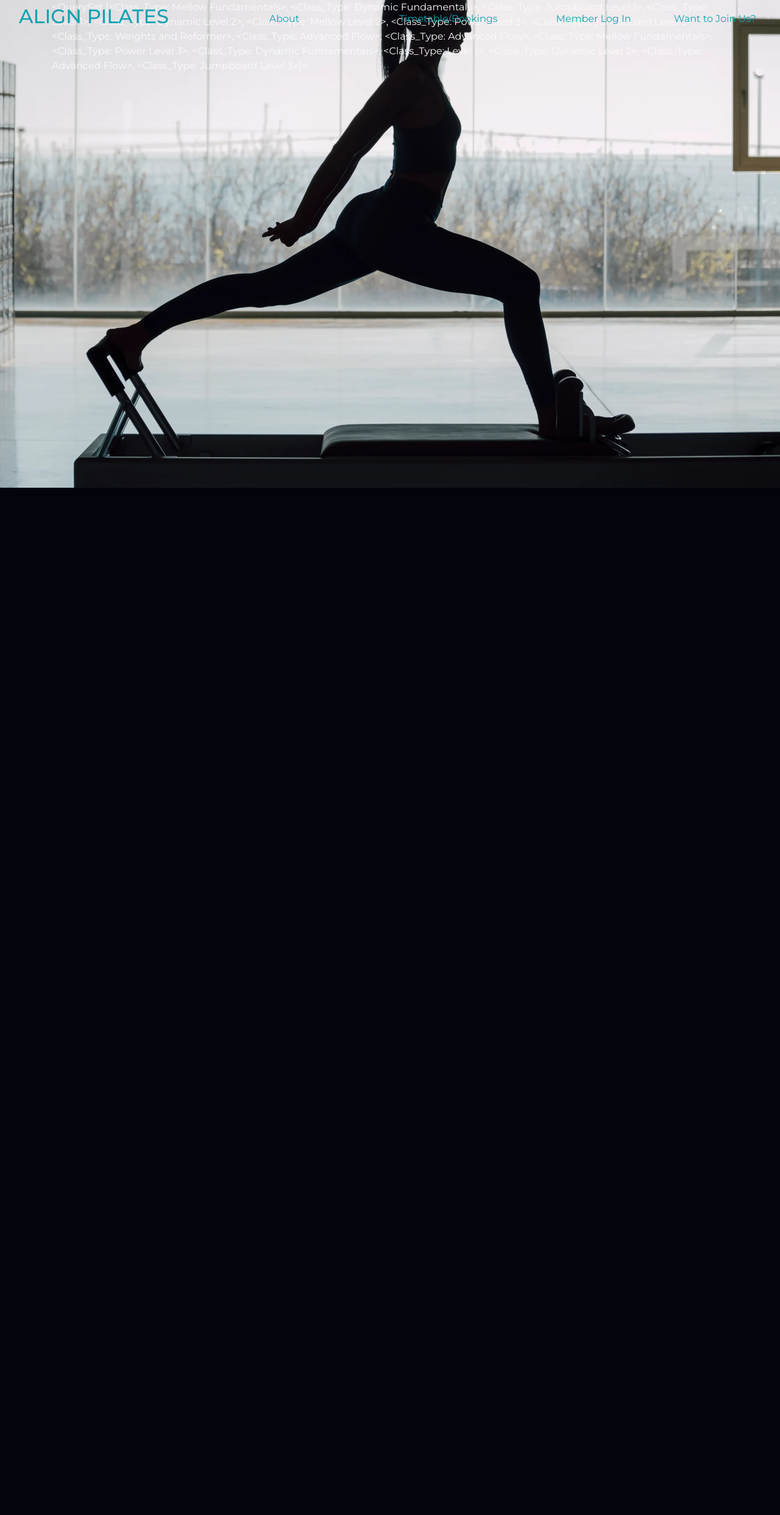
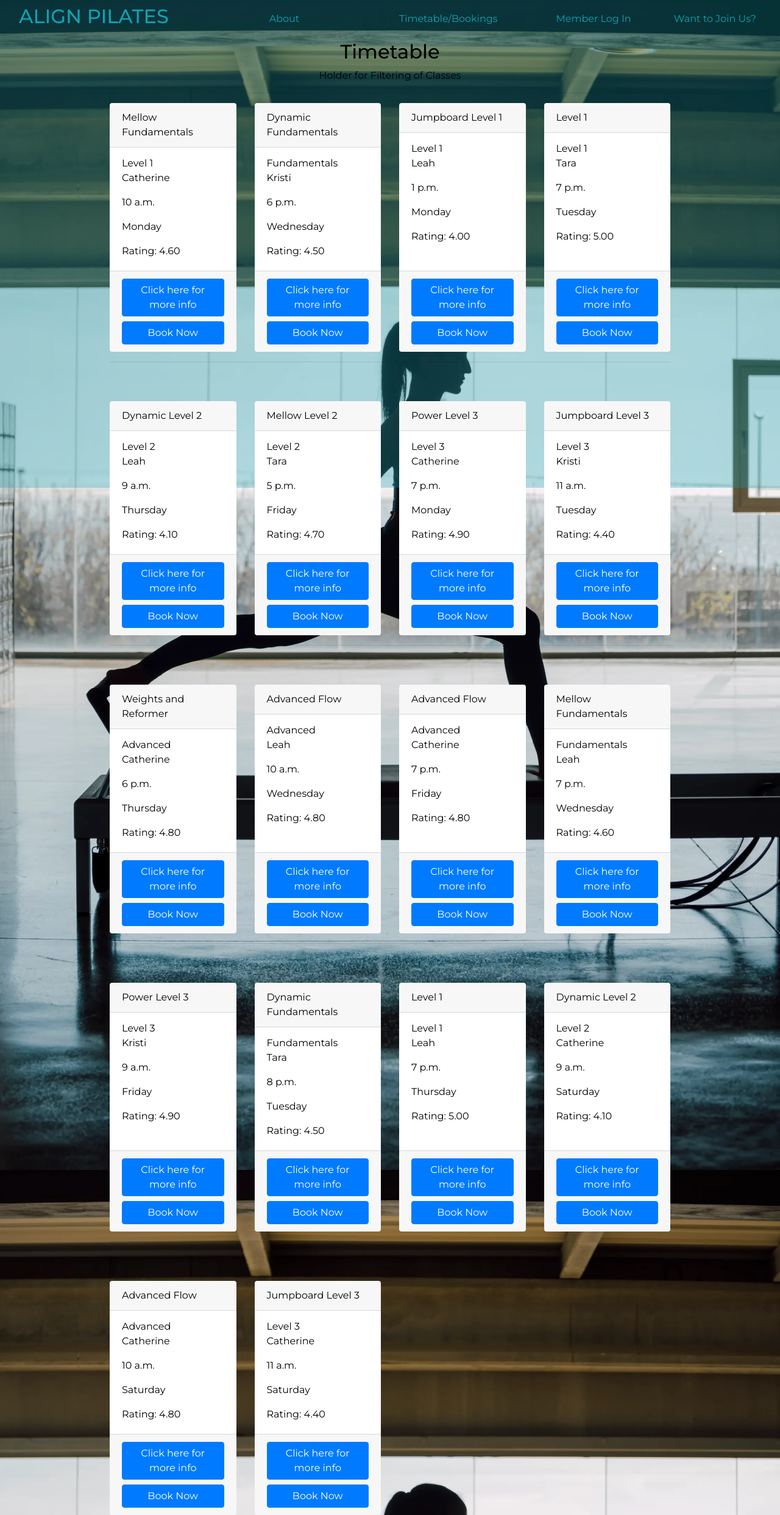
Before and after one commit to aimeeallen94/align-pilates, a Django app: page /classes/ in a window 1280 px wide. Shown: the whole page at 61% size. Before the commit the page ends 800 px from the top, so only its background shows below. Run offline with Django 3.2, Linux system fonts and the light colour scheme; data comes from the database, SQL or seed files in the repository; both versions use the stored data as it was after the commit; some libraries are stand-ins or nearby versions.

Commit message:
added class cards to class page

```diff
--- a/classes/templates/classes/classes.html
+++ b/classes/templates/classes/classes.html
@@ -10,11 +10,60 @@
 {% endblock %}
 
 {% block content %}
-  <div class="container">
-    <div class="row">
-        <div class="col">
-            {{ class_types }}
+    <div class="overlay"></div>
+    <div class="container class-list">
+        <div class="row">
+            <div class="col text-center mt-3">
+               <h2>Timetable</h2>
+               <p>Holder for Filtering of Classes</p>
+               <hr>
+            </div>
+        </div>
+        <div class="row">
+            <div class="class-container col-10 offset-1">
+                <div class="row">
+                </div>
+                <div class="row">
+                    {% for class in class_types %}
+                    <div class="col-sm-6 col-md-6 col-lg-4 col-xl-3">
+                        <div class="card h-100 border-0">
+                            <div class="card-header">{{ class.name }}</div>
+                            <div class="card-body">
+                                <p class="card-subtitle">{{ class.level }}</p>
+                                <p class="card-text">{{ class.teacher }}</p>
+                                <p class="card-text">{{ class.time }}</p>
+                                <p class="card-text">{{ class.day }}</p>
+                                <p class="card-text">Rating: {{ class.rating }}</p>
+                            </div>
+                            <div class="card-footer">
+                                <a href="#" class="btn btn-primary btn-block">Click here for more info</a>
+                                <a href="#" class="btn btn-primary btn-block">Book Now</a>
+                            </div>
+                        </div>
+                    </div>
+                    {% if forloop.counter|divisibleby:1 %}
+                            <div class="col-12 d-sm-none mb-5">
+                                <hr>
+                            </div>
+                        {% endif %}
+                        {% if forloop.counter|divisibleby:2 %}
+                            <div class="col-12 d-none d-sm-block d-md-block d-lg-none mb-5">
+                                <hr>
+                            </div>
+                        {% endif %}
+                        {% if forloop.counter|divisibleby:3 %}
+                            <div class="col-12 d-none d-lg-block d-xl-none mb-5">
+                                <hr>
+                            </div>
+                        {% endif %}
+                        {% if forloop.counter|divisibleby:4 %}
+                            <div class="col-12 d-none d-xl-block mb-5">
+                                <hr>
+                            </div>
+                        {% endif %}
+                    {% endfor %}
+                </div>
+            </div>
         </div>
     </div>
-  </div>
 {% endblock %}
--- a/static/css/base.css
+++ b/static/css/base.css
@@ -6,12 +6,28 @@ body {
     background: url('/media/site-header.webp') no-repeat center center fixed;
     height: calc(100vh - 164px);
     background-size: cover;
-    color: #FAFAFA;
+    color: black; /* chosen font colour to be fafafa, black used for testing */
     font-family: 'Montserrat';
 }
 
+.class-list{
+    padding-top: 50px;
+}
+
+
 a {
     color: #0FA3B1;
+}
+
+.overlay {
+    height: 100%;
+    width: 100%;
+    top: 0;
+    left: 0;
+    position: fixed;
+    background: #0FA3B1;
+    opacity: 0.3;
+    z-index: -1;
 }
 
 /* from Bulma */
```
Also changed, not shown: db.sqlite3.
